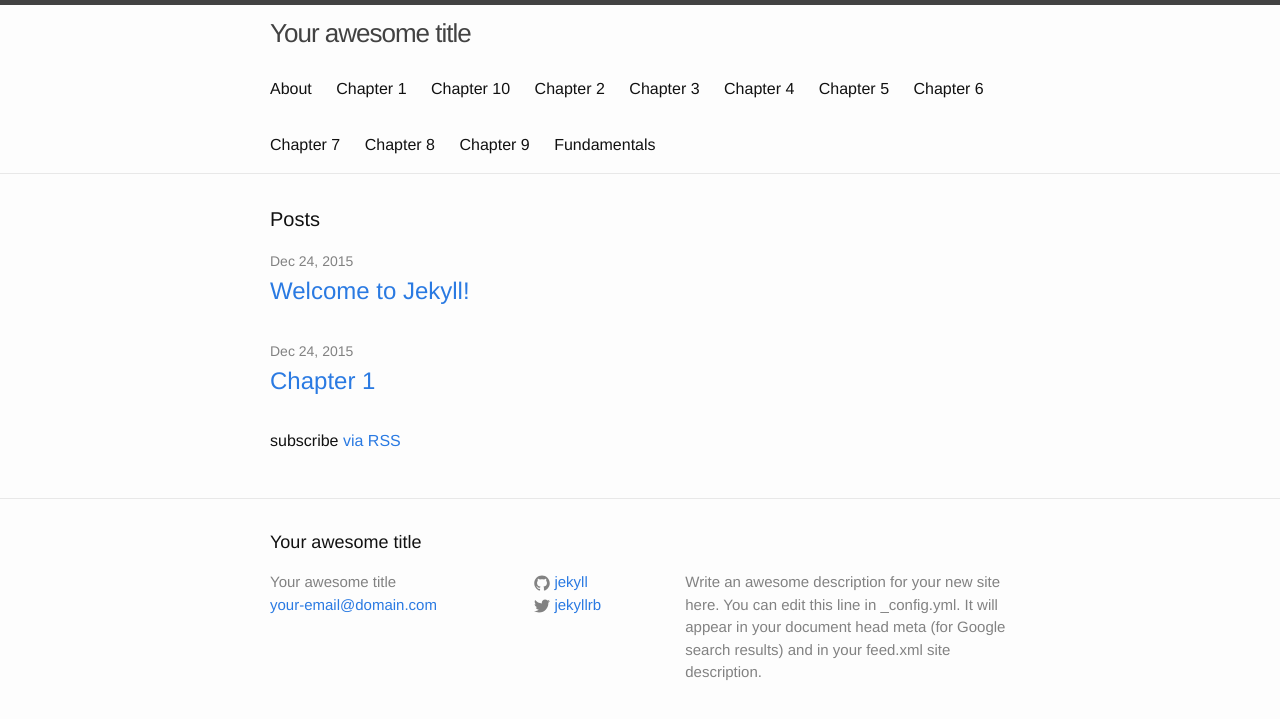
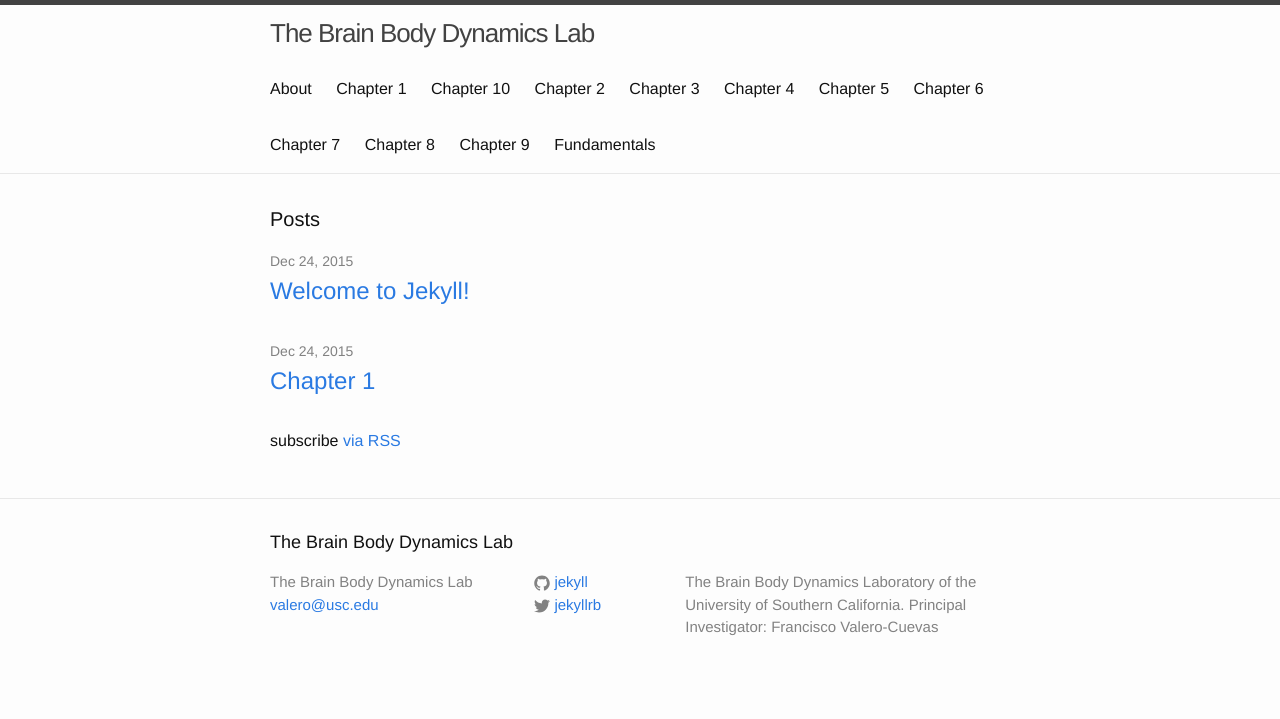
Before and after one commit to usc-bbdl/usc-bbdl.github.io, a Jekyll site: the page built from index.html, in a window 1280 px wide. Shown: the top 719 px of the page. Built offline with Jekyll 4.4.1, drawn with Linux system fonts in a browser that asks for light colours.

Commit message:
specified header info

```diff
--- a/_config.yml
+++ b/_config.yml
@@ -6,14 +6,12 @@
 # 'jekyll serve'. If you change this file, please restart the server process.
 
 # Site settings
-title: Your awesome title
-email: your-email@domain.com
+title: The Brain Body Dynamics Lab
+email: valero@usc.edu
 description: > # this means to ignore newlines until "baseurl:"
-  Write an awesome description for your new site here. You can edit this
-  line in _config.yml. It will appear in your document head meta (for
-  Google search results) and in your feed.xml site description.
+  The Brain Body Dynamics Laboratory of the University of Southern California. Principal Investigator: Francisco Valero-Cuevas
 baseurl: "" # the subpath of your site, e.g. /blog
-url: "http://yourdomain.com" # the base hostname & protocol for your site
+url: "http://valerolab.org" # the base hostname & protocol for your site
 twitter_username: jekyllrb
 github_username:  jekyll
 
```
